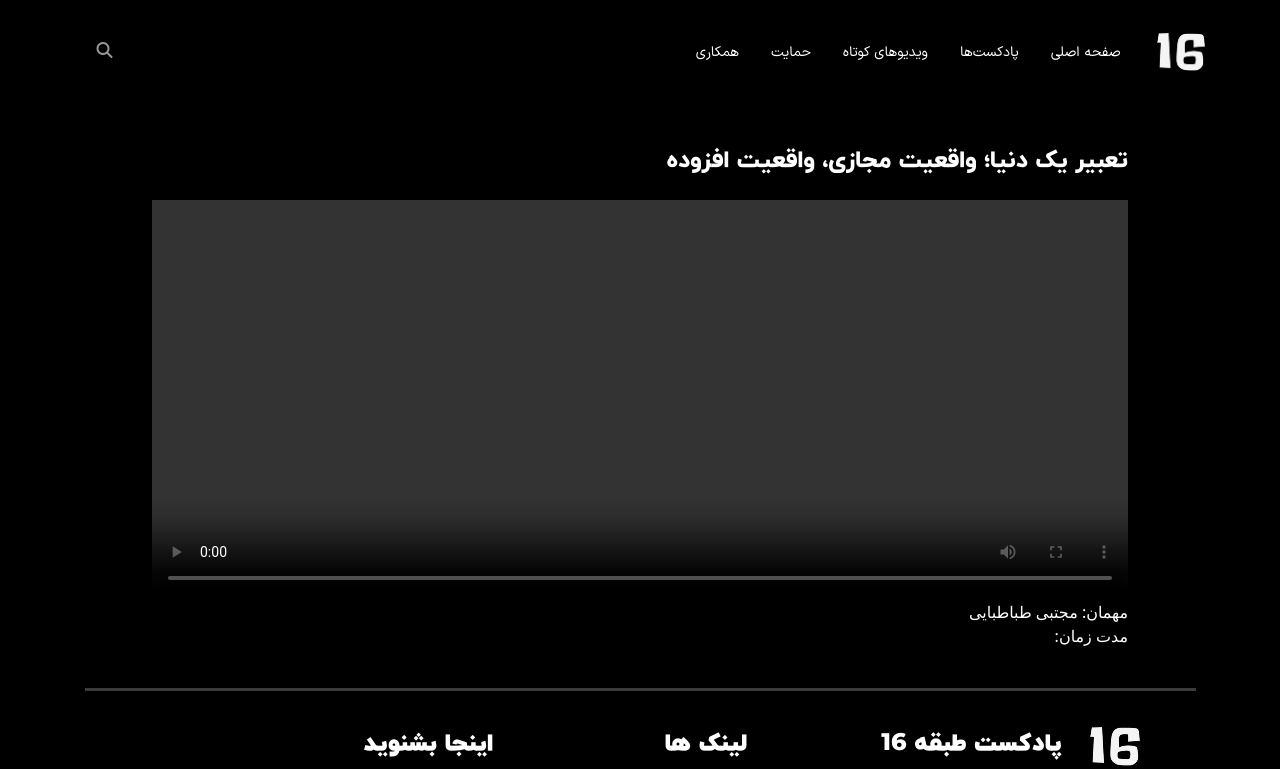
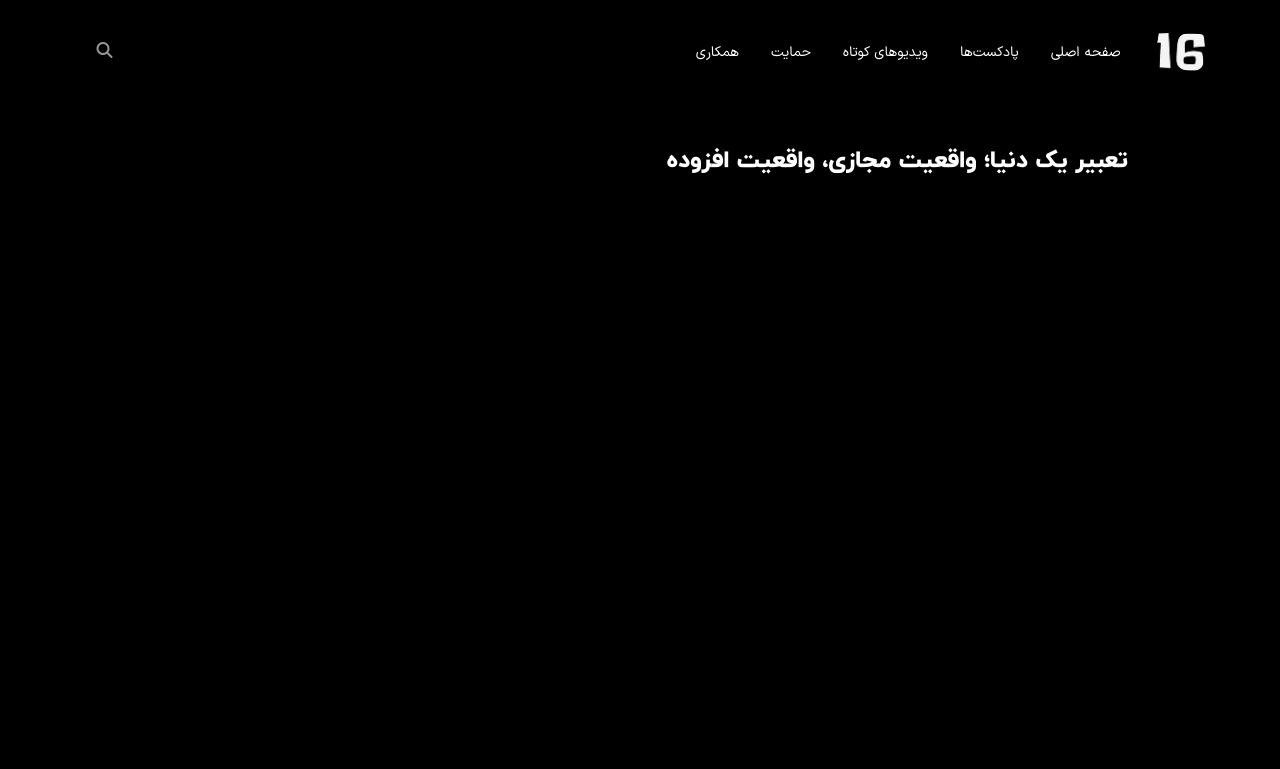
Before and after one commit to alia3g8ar/Tabaghe-16-podcast, a React (Vite) app: page /watch/1 in a window 1280 px wide. Shown: the top 769 px of the page. Built offline with nearby package versions, Linux system fonts and the light colour scheme; data requests are answered from the project's data file.

Commit message:
Remove react-player dependency from package.json and package-lock.json; update textarea rows attribute in Cooperation component; refactor video embedding in WatchVideo component to use iframe instead of ReactPlayer for improved performance and compatibility.

```diff
--- a/package.json
+++ b/package.json
@@ -18,7 +18,6 @@
     "react": "^18.3.1",
     "react-date-picker": "^11.0.0",
     "react-dom": "^18.3.1",
-    "react-player": "^3.3.1",
     "react-router-dom": "^6.30.0"
   },
   "devDependencies": {
--- a/src/components/Cooperation.tsx
+++ b/src/components/Cooperation.tsx
@@ -47,7 +47,7 @@ const Cooperation = () => {
 
           <textarea
             placeholder="توضیحی درباره‌ی شرکت"
-            rows="4"
+            rows={4}
             className="md:col-span-2 w-full bg-gray-800 text-white p-3 rounded resize-none"
           ></textarea>
         </form>
--- a/src/components/WatchVideo.tsx
+++ b/src/components/WatchVideo.tsx
@@ -1,6 +1,5 @@
-import React, { useEffect, useState } from "react";
+import { useEffect, useState } from "react";
 import { useParams } from "react-router-dom";
-import ReactPlayer from "react-player";
 
 interface Video {
   id: number;
@@ -37,8 +36,20 @@ const WatchVideo = () => {
     return (
       <div className="text-white text-center py-8">در حال بارگذاری...</div>
     );
+
   if (!video)
     return <div className="text-red-500 text-center py-8">ویدیو یافت نشد!</div>;
+
+  // استخراج کد ویدیوی یوتیوب از URL
+  const extractYoutubeId = (url: string) => {
+    const match = url.match(/(?:youtu\.be\/|v=)([^&?/]+)/);
+    return match ? match[1] : null;
+  };
+
+  const youtubeId = extractYoutubeId(video.youtube_url);
+  const embedUrl = youtubeId
+    ? `https://www.youtube.com/embed/${youtubeId}`
+    : "";
 
   return (
     <div className="w-full flex justify-center mt-10">
@@ -47,17 +58,19 @@ const WatchVideo = () => {
           {video.title}
         </h1>
 
-        {/* پلیر یوتیوب */}
-        <div className="player-wrapper">
-          <ReactPlayer
-            url={video.youtube_url}
-            controls={true}
-            width="100%"
-            height="400px"
-            className="react-player"
-          />
+        <div className="relative pb-[56.25%] h-0 overflow-hidden mb-6">
+          {youtubeId && (
+            <iframe
+              className="absolute top-0 left-0 w-full h-full"
+              src={embedUrl}
+              title={video.title}
+              frameBorder="0"
+              allow="accelerometer; autoplay; clipboard-write; encrypted-media; gyroscope; picture-in-picture"
+              allowFullScreen
+            ></iframe>
+          )}
         </div>
-        {/* اطلاعات ویدیو */}
+
         <div className="text-white text-right">
           <p className="font-IRANYekanBold">مهمان: {video.guest}</p>
           <p>مدت زمان: {video.duration}</p>
```
Also changed, not shown: 1 other file (tests, documents, lock files or other folders).
